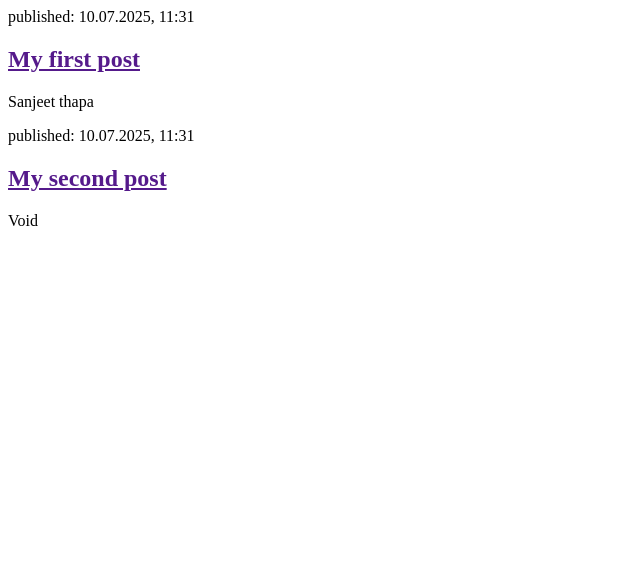
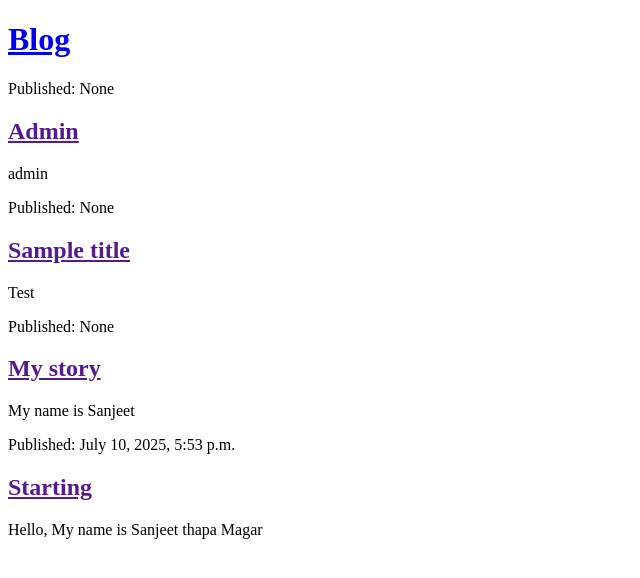
Before and after one commit to SanJeetMagar/my-first-blog, a Django app: template blog/templates/blog/post_list.html in a window 1280 px wide. Shown: the top 578 px of the page, without its empty margins (0-640 px from the left). Run offline with Django 4.2, Linux system fonts and the light colour scheme; the template is opened without the code that fills it: values that come from a table or form of the project are taken from there, others are empty; data comes from the database, SQL or seed files in the repository; both versions use the stored data as it was after the commit.

Commit message:
Added templates

```diff
--- a/blog/templates/blog/post_list.html
+++ b/blog/templates/blog/post_list.html
@@ -1,23 +1,20 @@
 <!DOCTYPE html>
 <html>
     <head>
-        <title><B>Blog</B></title>
+        <title><b>Blog</b></title>
     </head>
     <body>
-        <!-- <header>
-            <h1><a href="/"></a></h1>
-        </header> -->
+        <header>
+            <h1><a href="/">Blog</a></h1>
+        </header>
 
+        {% for post in posts %}
         <article>
-            <time>published: 10.07.2025, 11:31</time>
-            <h2><a href="">My first post</a></h2>
-            <p>Sanjeet thapa </p>
+            <time>Published: {{ post.published_date }}</time>
+            <h2><a href="">{{ post.title }}</a></h2>
+            <p>{{ post.text|linebreaksbr }}</p>
         </article>
+        {% endfor %}
 
-        <article>
-            <time>published: 10.07.2025, 11:31</time>
-            <h2><a href="">My second post</a></h2>
-            <p>Void</p>
-        </article>
     </body>
 </html>
```
Also changed, not shown: db.sqlite3.
